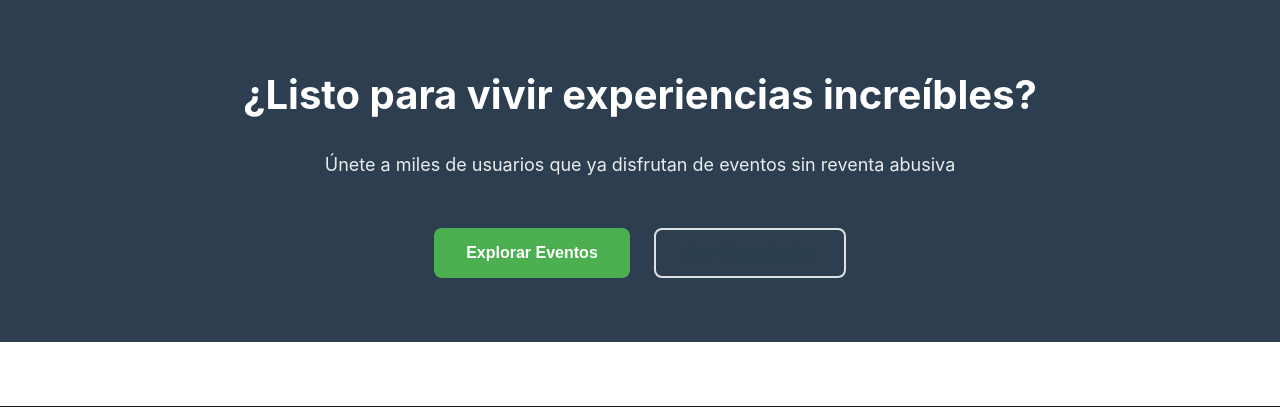
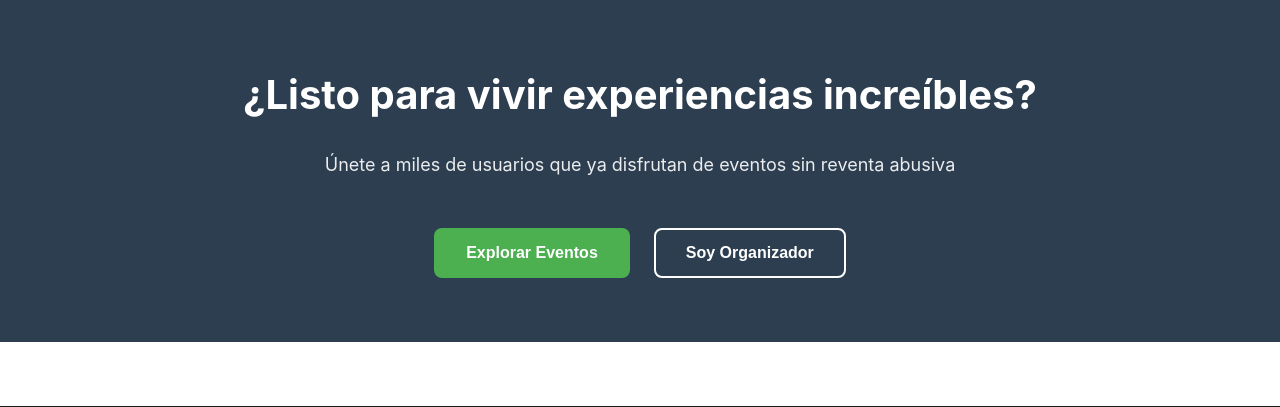
Before and after one commit to Yotuelito19/workflowly, a PHP site: page /static/inicio.html in a window 1280 px wide; the page is wider, and only the part inside the window is pictured. Shown: the part 2938-3345 px from the top of that part. Run offline with PHP 8.4, Linux system fonts and the light colour scheme.

Commit message:
Fixed contrast in button "Soy organizador"

```diff
--- a/static/inicio.css
+++ b/static/inicio.css
@@ -521,6 +521,15 @@ body {
     justify-content: center;
     flex-wrap: wrap;
 }
+.cta-section .btn-secondary {
+    color: var(--white);
+    border-color: var(--white);
+}
+
+.cta-section .btn-secondary:hover {
+    background: var(--white);
+    color: var(--secondary-color);
+}
 
 /* Footer */
 .footer {
```
